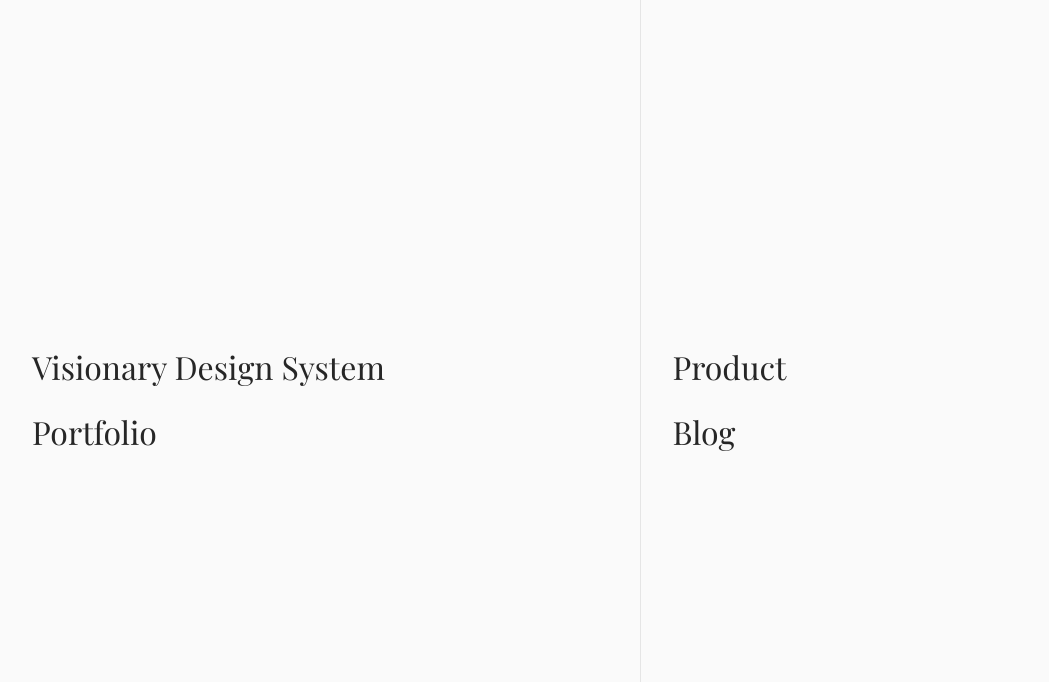
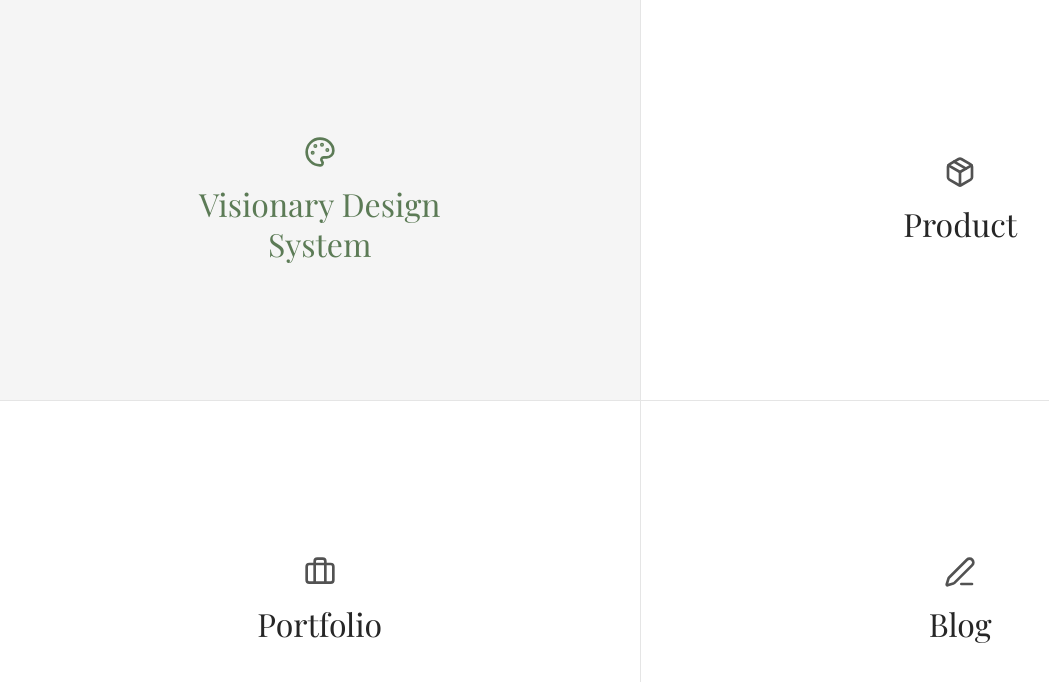
Before and after one commit to htet-visionary/htet-design, a Next.js app: page / in a window 1280 px wide. Shown: the top 682 px of the page, without its empty margins (0-1049 px from the left). Built offline with nearby package versions, Linux system fonts and the light colour scheme.

Commit message:
Add Lucide icons to hub menu and design system nav.
Install lucide-react and show icons on the home menu cards and sidebar links across the design system docs.

Co-authored-by: Cursor <cursoragent@cursor.com>

```diff
--- a/package.json
+++ b/package.json
@@ -9,6 +9,7 @@
     "lint": "next lint"
   },
   "dependencies": {
+    "lucide-react": "^1.21.0",
     "next": "^15.3.3",
     "react": "^19.1.0",
     "react-dom": "^19.1.0"
--- a/src/app/hub.css
+++ b/src/app/hub.css
@@ -1,61 +1,73 @@
 .v-hub {
   min-height: 100dvh;
   display: flex;
-  align-items: stretch;
   background: var(--v-bg-default);
 }
 
 .v-hub__grid {
   flex: 1;
   display: grid;
-  grid-template-columns: 1fr 1px 1fr;
+  grid-template-columns: 1fr 1fr;
+  grid-template-rows: 1fr 1fr;
   width: 100%;
-}
-
-.v-hub__column {
-  list-style: none;
-  margin: 0;
-  padding: var(--v-space-12) var(--v-space-8);
-  display: flex;
-  flex-direction: column;
-  justify-content: center;
-  gap: var(--v-space-6);
-}
-
-.v-hub__divider {
+  gap: 1px;
   background: var(--v-border-subtle);
 }
 
-.v-hub__link {
+.v-hub__card {
+  display: flex;
+  flex-direction: column;
+  align-items: center;
+  justify-content: center;
+  gap: var(--v-space-4);
+  padding: var(--v-space-8);
+  background: var(--v-surface-primary);
   font-family: var(--v-font-display);
   font-size: var(--v-type-heading-md);
   line-height: 1.25;
+  text-align: center;
   color: var(--v-text-primary);
   text-decoration: none;
+  transition:
+    color var(--v-motion-fast) var(--v-motion-easing-standard),
+    background-color var(--v-motion-fast) var(--v-motion-easing-standard);
+}
+
+.v-hub__icon {
+  width: var(--v-space-8);
+  height: var(--v-space-8);
+  color: var(--v-text-secondary);
   transition: color var(--v-motion-fast) var(--v-motion-easing-standard);
 }
 
-.v-hub__link:hover {
+.v-hub__label {
+  max-width: 16ch;
+}
+
+.v-hub__card:hover {
+  color: var(--v-action-primary);
+  background: var(--v-bg-subtle);
+}
+
+.v-hub__card:hover .v-hub__icon {
   color: var(--v-action-primary);
 }
 
-.v-hub__link:focus-visible {
+.v-hub__card:focus-visible {
   outline: 2px solid var(--v-focus-ring);
-  outline-offset: 4px;
+  outline-offset: -2px;
+  z-index: 1;
 }
 
 @media (max-width: 768px) {
   .v-hub__grid {
     grid-template-columns: 1fr;
-    grid-template-rows: 1fr 1px 1fr;
+    grid-template-rows: repeat(4, 1fr);
   }
 
-  .v-hub__column {
-    padding: var(--v-space-8) var(--v-space-6);
-  }
-
-  .v-hub__link {
+  .v-hub__card {
     font-size: var(--v-type-heading-sm);
+    padding: var(--v-space-6);
   }
 }
 
--- a/src/app/page.tsx
+++ b/src/app/page.tsx
@@ -1,34 +1,24 @@
 import Link from "next/link";
 import { siteMenuItems } from "@/lib/navigation";
+import { NavIcon, siteMenuIcons } from "@/lib/nav-icons";
+
+const gridItems = [
+  siteMenuItems[0],
+  siteMenuItems[2],
+  siteMenuItems[1],
+  siteMenuItems[3],
+];
 
 export default function HomePage() {
-  const [leftColumn, rightColumn] = [
-    siteMenuItems.slice(0, 2),
-    siteMenuItems.slice(2, 4),
-  ];
-
   return (
     <main className="v-hub">
       <nav className="v-hub__grid" aria-label="Site menu">
-        <ul className="v-hub__column">
-          {leftColumn.map((item) => (
-            <li key={item.href}>
-              <Link href={item.href} className="v-hub__link">
-                {item.title}
-              </Link>
-            </li>
-          ))}
-        </ul>
-        <div className="v-hub__divider" aria-hidden />
-        <ul className="v-hub__column">
-          {rightColumn.map((item) => (
-            <li key={item.href}>
-              <Link href={item.href} className="v-hub__link">
-                {item.title}
-              </Link>
-            </li>
-          ))}
-        </ul>
+        {gridItems.map((item) => (
+          <Link key={item.href} href={item.href} className="v-hub__card">
+            <NavIcon href={item.href} map={siteMenuIcons} className="v-hub__icon" />
+            <span className="v-hub__label">{item.title}</span>
+          </Link>
+        ))}
       </nav>
     </main>
   );
--- a/src/app/shell.css
+++ b/src/app/shell.css
@@ -91,10 +91,25 @@
   font-size: var(--v-type-label);
   color: var(--v-text-secondary);
   text-decoration: none;
-  display: block;
+  display: flex;
+  align-items: center;
+  gap: var(--v-space-2);
   padding: var(--v-space-2) var(--v-space-3);
   border-radius: var(--v-radius-sm);
   transition: background-color var(--v-motion-fast) var(--v-motion-easing-standard);
+}
+
+.v-shell__link-icon {
+  width: 16px;
+  height: 16px;
+  flex-shrink: 0;
+  color: var(--v-text-muted);
+  transition: color var(--v-motion-fast) var(--v-motion-easing-standard);
+}
+
+.v-shell__link:hover .v-shell__link-icon,
+.v-shell__link--active .v-shell__link-icon {
+  color: currentColor;
 }
 
 .v-shell__link:hover {
--- a/src/components/visionary/VisionaryShell.tsx
+++ b/src/components/visionary/VisionaryShell.tsx
@@ -5,6 +5,7 @@ import { usePathname } from "next/navigation";
 import { useEffect, useState, type ReactNode } from "react";
 import { visionaryMeta } from "@design-system/visionary";
 import { visionaryNavigation, designSystemBase, type NavItem } from "@/lib/navigation";
+import { NavIcon, dsNavIcons } from "@/lib/nav-icons";
 
 function NavLink({ item, nested }: { item: NavItem; nested?: boolean }) {
   const pathname = usePathname();
@@ -44,6 +45,7 @@ function NavLink({ item, nested }: { item: NavItem; nested?: boolean }) {
         .join(" ")}
       aria-current={active ? "page" : undefined}
     >
+      <NavIcon href={item.href} map={dsNavIcons} className="v-shell__link-icon" />
       {item.title}
     </Link>
   );
--- /dev/null
+++ b/src/lib/nav-icons.tsx
@@ -0,0 +1,63 @@
+import type { LucideIcon } from "lucide-react";
+import {
+  Accessibility,
+  Activity,
+  AlertTriangle,
+  BookOpen,
+  Briefcase,
+  Circle,
+  Home,
+  Layers,
+  LayoutGrid,
+  MousePointerClick,
+  Package,
+  Palette,
+  PanelTop,
+  PenLine,
+  Ruler,
+  Sparkles,
+  SquareStack,
+  TextCursorInput,
+  Type,
+  Wallet,
+} from "lucide-react";
+import { designSystemBase } from "./navigation";
+
+export const siteMenuIcons: Record<string, LucideIcon> = {
+  [designSystemBase]: Palette,
+  "/portfolio": Briefcase,
+  "/product": Package,
+  "/blog": PenLine,
+};
+
+export const dsNavIcons: Record<string, LucideIcon> = {
+  [designSystemBase]: Home,
+  [`${designSystemBase}/foundations/colors`]: Palette,
+  [`${designSystemBase}/foundations/typography`]: Type,
+  [`${designSystemBase}/foundations/spacing`]: Ruler,
+  [`${designSystemBase}/foundations/radius`]: Circle,
+  [`${designSystemBase}/foundations/elevation`]: Layers,
+  [`${designSystemBase}/foundations/motion`]: Activity,
+  [`${designSystemBase}/foundations/layout`]: LayoutGrid,
+  [`${designSystemBase}/accessibility`]: Accessibility,
+  [`${designSystemBase}/themes/lucky-charm`]: Sparkles,
+  [`${designSystemBase}/themes/dream-fund`]: Wallet,
+  [`${designSystemBase}/components/button`]: MousePointerClick,
+  [`${designSystemBase}/components/input`]: TextCursorInput,
+  [`${designSystemBase}/components/card`]: SquareStack,
+  [`${designSystemBase}/components/alert`]: AlertTriangle,
+  [`${designSystemBase}/components/modal`]: PanelTop,
+};
+
+export function NavIcon({
+  href,
+  map,
+  className,
+}: {
+  href: string;
+  map: Record<string, LucideIcon>;
+  className?: string;
+}) {
+  const Icon = map[href] ?? BookOpen;
+  return <Icon className={className} aria-hidden />;
+}
```
Also changed, not shown: 1 other file (tests, documents, lock files or other folders).
